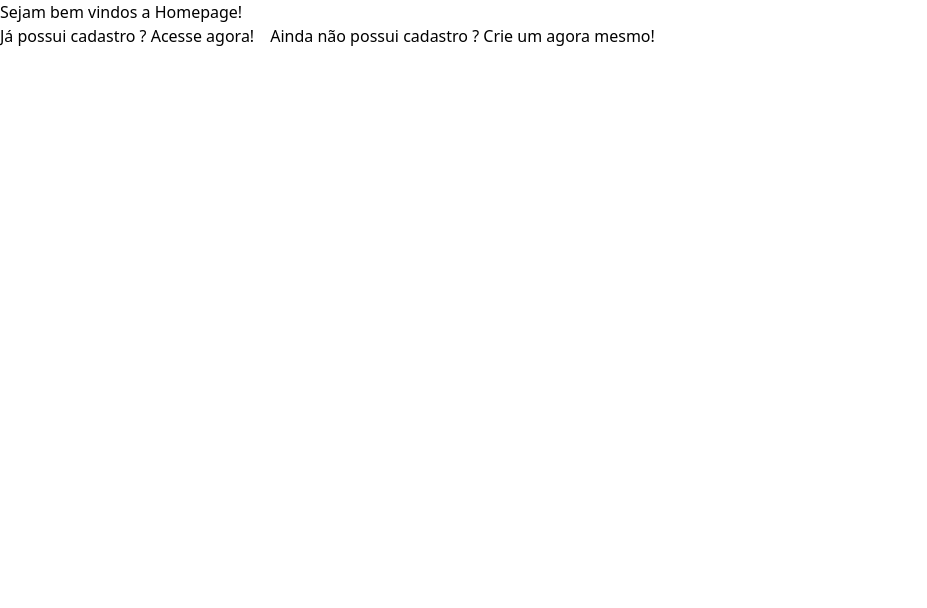
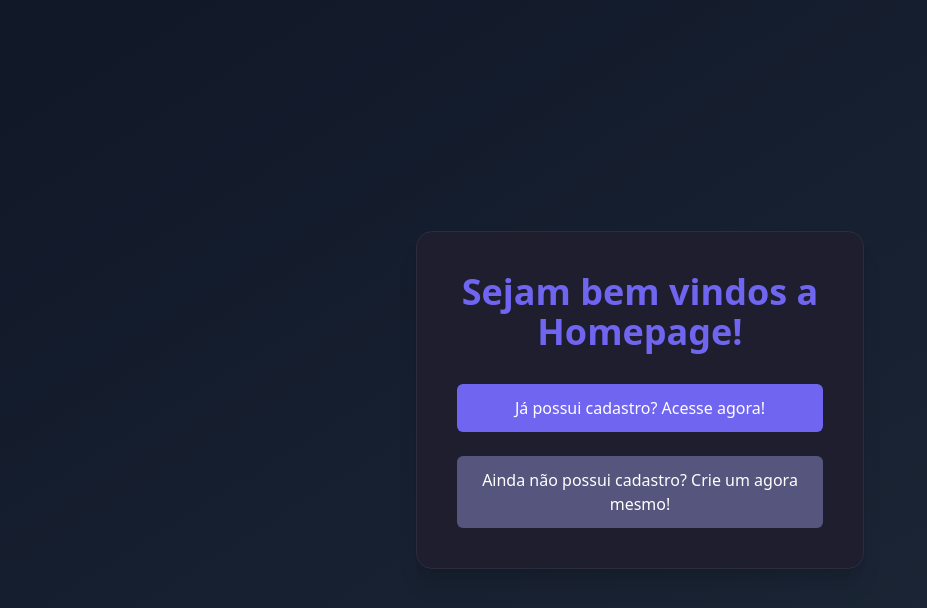
Before and after one commit to matheusscarvalho1/form-login-consuming-api-jwt-express, a React (Vite) app: page / in a window 1280 px wide. Shown: the top 608 px of the page, without its empty margins (0-927 px from the left). Built offline with nearby package versions, Linux system fonts and the light colour scheme; no server answers.

Commit message:
Feat: New homepage styles

```diff
--- a/src/pages/homepage/home.tsx
+++ b/src/pages/homepage/home.tsx
@@ -1,25 +1,39 @@
-import { useNavigate } from "react-router"
+import { useNavigate } from "react-router";
 
 const HomePage = () => {
-    const navigate = useNavigate();
+  const navigate = useNavigate();
 
-    const handleLogin = () => {
-        navigate('/login')
-    }
+  const handleLogin = () => {
+    navigate("/login");
+  };
 
-    const handleRegister = () => {
-        navigate('/signin')
-    }
+  const handleRegister = () => {
+    navigate("/signin");
+  };
 
-    return (
-        <>
-            <h1>Sejam bem vindos a Homepage!</h1>
-            <div className="flex gap-4">
-                <button onClick={handleLogin}>Já possui cadastro ? Acesse agora!</button>
-                <button onClick={handleRegister}>Ainda não possui cadastro ? Crie um agora mesmo!</button>
-            </div>
-        </>
-    )
-}
+  return (
+    <div className="min-h-screen w-full flex items-center justify-center bg-gradient-to-br from-gray-900 to-gray-800 text-gray-100 p-6">
+      <div className="max-w-md w-full bg-[#1e1e2f] rounded-2xl shadow-xl p-10 flex flex-col gap-8 border border-[#2c2c3f]">
+        <h1 className="text-4xl font-semibold text-[#7065f0] text-center">
+          Sejam bem vindos a Homepage!
+        </h1>
+        <div className="flex flex-col gap-6">
+          <button
+            onClick={handleLogin}
+            className="rounded-md px-6 py-3 font-medium bg-[#7065f0] hover:bg-[#5d52dc] text-white transition"
+          >
+            Já possui cadastro? Acesse agora!
+          </button>
+          <button
+            onClick={handleRegister}
+            className="rounded-md px-6 py-3 font-medium bg-[#55557d] hover:bg-[#44446a] text-white transition"
+          >
+            Ainda não possui cadastro? Crie um agora mesmo!
+          </button>
+        </div>
+      </div>
+    </div>
+  );
+};
 
-export default HomePage
+export default HomePage;
```
